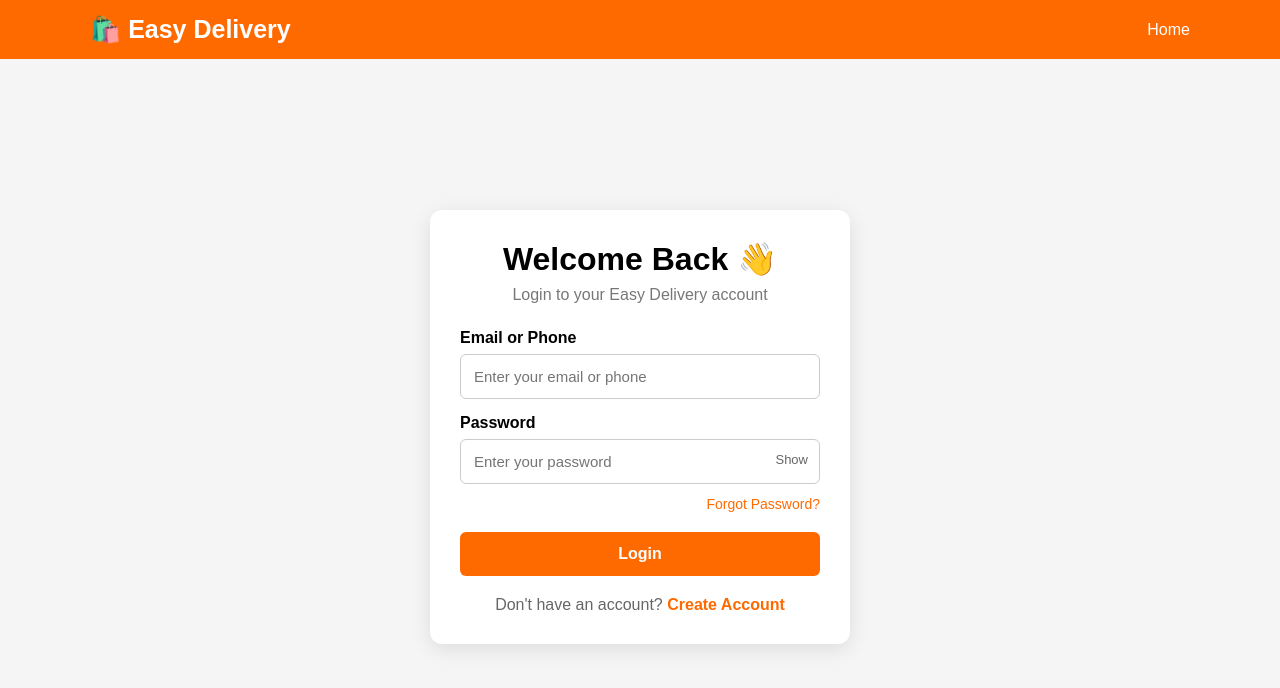
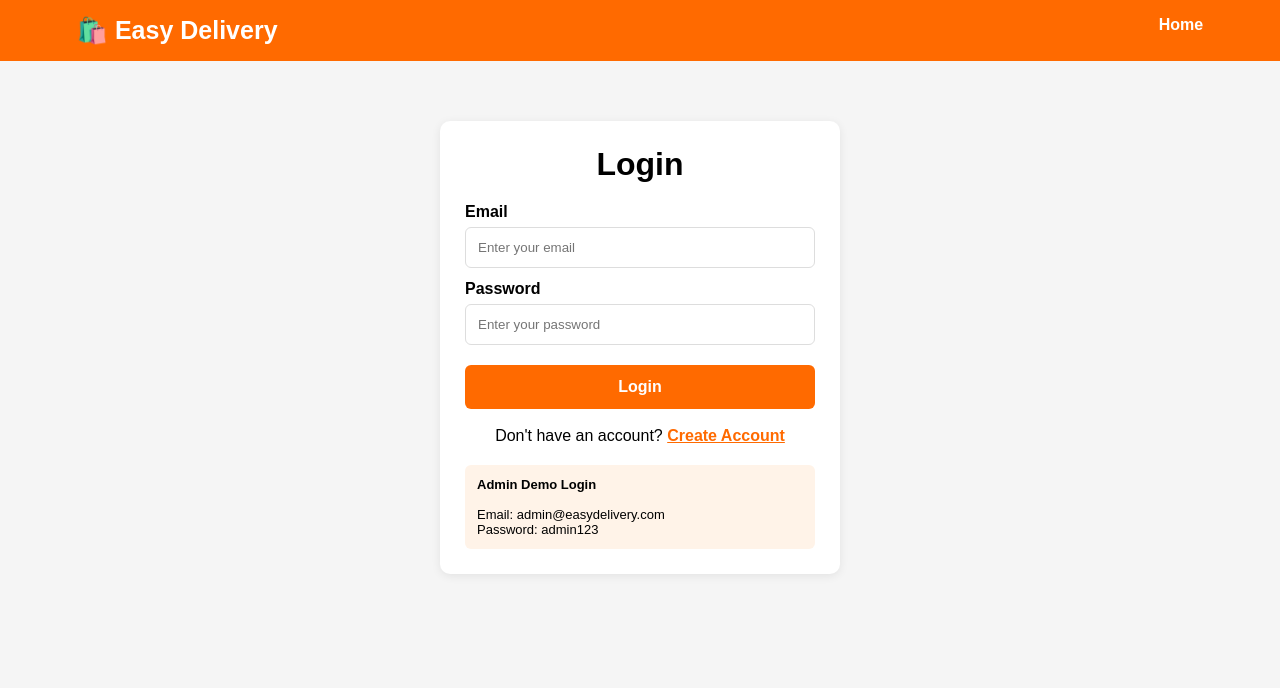
Before and after one commit to easydeliveryhome/Easy-Delivery, a plain HTML site: page login.html in a window 1280 px wide. Drawn offline with Linux system fonts and the light colour scheme.

Commit message:
Refactor login.html structure and styling

```diff
--- a/login.html
+++ b/login.html
@@ -6,211 +6,45 @@
 <title>Login - Easy Delivery</title>
 
 <style>
-    * {
-      box-sizing: border-box;
-      margin: 0;
-      padding: 0;
-      font-family: Arial, sans-serif;
-    }
-
-    body {
-      background: #f5f5f5;
-      min-height: 100vh;
-    }
-
-    header {
-      background: #ff6a00;
-      padding: 15px 5%;
-      color: white;
-    }
-
-    .nav {
-      max-width: 1100px;
-      margin: auto;
-      display: flex;
-      justify-content: space-between;
-      align-items: center;
-    }
-
-    .logo {
-      font-size: 25px;
-      font-weight: bold;
-    }
-
-    .home {
-      color: white;
-      text-decoration: none;
-    }
-
-    .login-container {
-      min-height: calc(100vh - 65px);
-      display: flex;
-      justify-content: center;
-      align-items: center;
-      padding: 25px;
-    }
-
-    .login-box {
-      width: 100%;
-      max-width: 420px;
-      background: white;
-      padding: 30px;
-      border-radius: 12px;
-      box-shadow: 0 5px 20px rgba(0,0,0,.1);
-    }
-
-    h1 {
-      text-align: center;
-      margin-bottom: 8px;
-    }
-
-    .subtitle {
-      text-align: center;
-      color: #777;
-      margin-bottom: 25px;
-    }
-
-    label {
-      display: block;
-      margin: 15px 0 7px;
-      font-weight: bold;
-    }
-
-    input {
-      width: 100%;
-      padding: 13px;
-      border: 1px solid #ccc;
-      border-radius: 6px;
-      outline: none;
-      font-size: 15px;
-    }
-
-    input:focus {
-      border-color: #ff6a00;
-    }
-
-    .password-box {
-      position: relative;
-    }
-
-    .show-password {
-      position: absolute;
-      right: 12px;
-      top: 13px;
-      cursor: pointer;
-      color: #666;
-      font-size: 13px;
-    }
-
-    .forgot {
-      display: block;
-      text-align: right;
-      margin: 12px 0;
-      color: #ff6a00;
-      text-decoration: none;
-      font-size: 14px;
-    }
-
-    .login-btn {
-      width: 100%;
-      padding: 13px;
-      border: none;
-      border-radius: 6px;
-      background: #ff6a00;
-      color: white;
-      font-size: 16px;
-      font-weight: bold;
-      cursor: pointer;
-      margin-top: 8px;
-    }
-
-    .login-btn:hover {
-      background: #e85d00;
-    }
-
-    .register {
-      text-align: center;
-      margin-top: 20px;
-      color: #666;
-    }
-
-    .register a {
-      color: #ff6a00;
-      text-decoration: none;
-      font-weight: bold;
-    }
-
-    .message {
-      text-align: center;
-      margin-top: 15px;
-      font-size: 14px;
-    }
-
-    @media (max-width: 500px) {
-      .login-box {
-        padding: 22px;
-      }
-
-      .logo {
-        font-size: 21px;
-      }
-    }
+*{box-sizing:border-box;margin:0;padding:0;font-family:Arial,sans-serif}
+body{background:#f5f5f5}
+header{background:#ff6a00;color:white;padding:16px 6%;display:flex;justify-content:space-between}
+.logo{font-size:25px;font-weight:bold}
+header a{color:white;text-decoration:none;font-weight:bold}
+.container{max-width:430px;margin:45px auto;padding:15px}
+.box{background:white;padding:25px;border-radius:10px;box-shadow:0 2px 10px rgba(0,0,0,.08)}
+h1{text-align:center;margin-bottom:20px}
+label{display:block;font-weight:bold;margin:12px 0 6px}
+input{width:100%;padding:12px;border:1px solid #ddd;border-radius:6px}
+button{width:100%;padding:13px;background:#ff6a00;color:white;border:0;border-radius:6px;font-size:16px;font-weight:bold;margin-top:20px;cursor:pointer}
+.register{text-align:center;margin-top:18px}
+.register a{color:#ff6a00;font-weight:bold}
+.demo{background:#fff3e8;padding:12px;border-radius:6px;margin-top:20px;font-size:13px}
 </style>
 </head>
 
 <body>
 
 <header>
-  <div class="nav">
   <div class="logo">🛍️ Easy Delivery</div>
-    <a href="index.html" class="home">Home</a>
-  </div>
+  <a href="index.html">Home</a>
 </header>
 
-<div class="login-container">
+<div class="container">
 
-  <div class="login-box">
+<div class="box">
 
-    <h1>Welcome Back 👋</h1>
-    <p class="subtitle">Login to your Easy Delivery account</p>
+<h1>Login</h1>
 
 <form id="loginForm">
 
-      <label for="email">Email or Phone</label>
-      <input
-        type="text"
-        id="email"
-        placeholder="Enter your email or phone"
-        required
-      >
+<label>Email</label>
+<input type="email" id="email" placeholder="Enter your email" required>
 
-      <label for="password">Password</label>
+<label>Password</label>
+<input type="password" id="password" placeholder="Enter your password" required>
 
-      <div class="password-box">
-        <input
-          type="password"
-          id="password"
-          placeholder="Enter your password"
-          required
-        >
-
-        <span
-          class="show-password"
-          onclick="togglePassword()"
-        >
-          Show
-        </span>
-      </div>
-
-      <a href="#" class="forgot" onclick="forgotPassword()">
-        Forgot Password?
-      </a>
-
-      <button type="submit" class="login-btn">
-        Login
-      </button>
-
-      <div id="message" class="message"></div>
+<button type="submit">Login</button>
 
 </form>
 
@@ -219,65 +53,79 @@
 <a href="register.html">Create Account</a>
 </div>
 
+<div class="demo">
+<strong>Admin Demo Login</strong><br><br>
+Email: admin@easydelivery.com<br>
+Password: admin123
+</div>
+
 </div>
 
 </div>
 
 <script>
 
-  function togglePassword() {
+const adminEmail = "admin@easydelivery.com";
+const adminPassword = "admin123";
 
-    const password = document.getElementById("password");
-    const button = document.querySelector(".show-password");
+document.getElementById("loginForm").addEventListener("submit", function(e){
 
-    if (password.type === "password") {
-      password.type = "text";
-      button.textContent = "Hide";
-    } else {
-      password.type = "password";
-      button.textContent = "Show";
-    }
+  e.preventDefault();
+
+  const email =
+    document.getElementById("email").value.trim().toLowerCase();
+
+  const password =
+    document.getElementById("password").value;
+
+
+  /* Admin Login */
+
+  if(email === adminEmail && password === adminPassword){
+
+    const admin = {
+      name: "Easy Delivery Admin",
+      email: adminEmail,
+      role: "admin"
+    };
+
+    localStorage.setItem(
+      "easyDeliveryCurrentUser",
+      JSON.stringify(admin)
+    );
+
+    window.location.href = "admin.html";
+
+    return;
   }
 
 
-  function forgotPassword() {
+  /* Customer Login */
 
-    alert(
-      "Password recovery will be available after the real backend authentication is connected."
+  const users = JSON.parse(
+    localStorage.getItem("easyDeliveryUsers")
+  ) || [];
+
+  const user = users.find(
+    u => u.email === email && u.password === password
   );
+
+
+  if(!user){
+
+    alert("Invalid email or password.");
+    return;
+
   }
 
 
-  document
-    .getElementById("loginForm")
-    .addEventListener("submit", function(event) {
+  localStorage.setItem(
+    "easyDeliveryCurrentUser",
+    JSON.stringify(user)
+  );
 
-      event.preventDefault();
 
-      const email = document.getElementById("email").value.trim();
-      const password = document.getElementById("password").value;
-
-      const message = document.getElementById("message");
-
-      if (!email || !password) {
-        message.style.color = "red";
-        message.textContent = "Please fill in all fields.";
-        return;
-      }
-
-      /*
-        Demo login only.
-
-        Real login will later connect to:
-        POST /api/auth/login
-      */
-
-      message.style.color = "green";
-      message.textContent = "Login successful!";
-
-      setTimeout(function() {
   window.location.href = "index.html";
-      }, 1000);
 
 });
 
```
Lines whose indentation alone changed are shown as unchanged.
